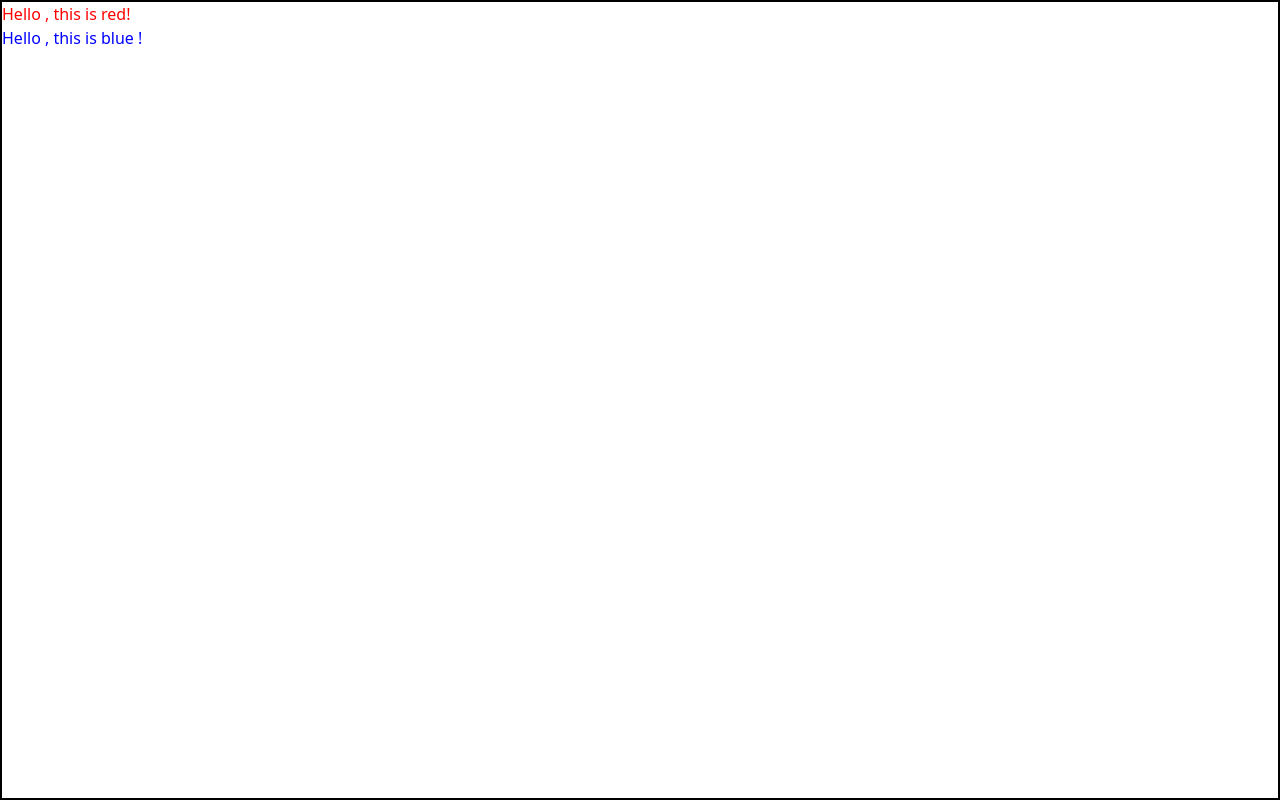
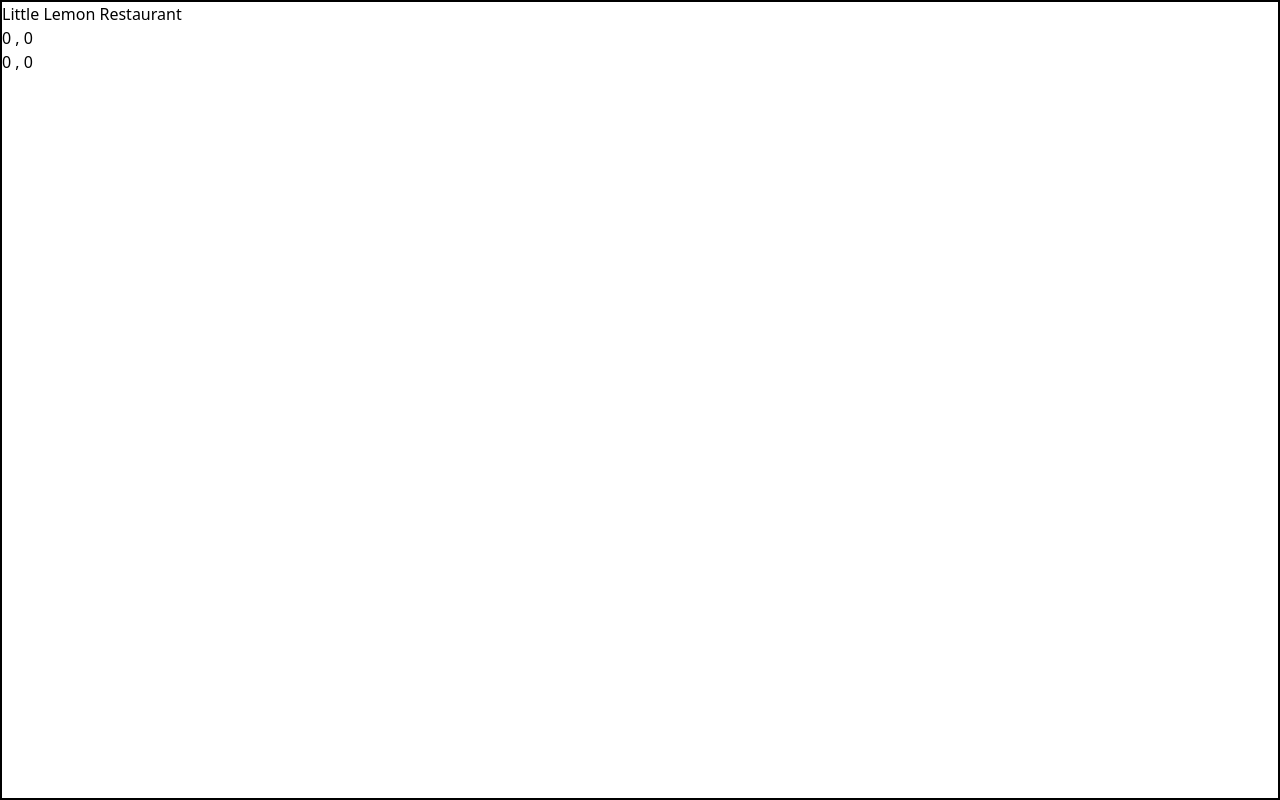
Before and after one commit to Rustemov02/Coursera---Advanced-React-Course, a React (Vite) app: page / in a window 1280 px wide. Built offline with nearby package versions, Linux system fonts and the light colour scheme.

Commit message:
use HOC for calculate cursor position

```diff
--- a/src/App.tsx
+++ b/src/App.tsx
@@ -13,6 +13,7 @@ import ManipulatingChildren from "./ManipulatingChildren";
 import { RadioOption } from "./components/Radio/Radio";
 import BuildRadioContainer from "./Exercises/BuildRadioGroupComponent";
 import HOCComponents from "./HOC";
+import HOCforCursorPosition from "./Exercises/HOCforCursorPosition";
 
 function App() {
   return (
@@ -28,7 +29,8 @@ function App() {
         {/* <GetPreviousDate /> */}
         {/* <ManipulatingChildren /> */}
         {/* <BuildRadioContainer /> */}
-        <HOCComponents />
+        {/* <HOCComponents /> */}
+        <HOCforCursorPosition />
       </ThemeProvider>
     </div>
   );
--- /dev/null
+++ b/src/Exercises/HOCforCursorPosition/index.tsx
@@ -0,0 +1,54 @@
+import { useEffect, useState } from "react";
+
+const withMousePosition = (WrappedComponent: any) => {
+  return (props: any) => {
+    const [mousePosition, setMousePosition] = useState({
+      x: 0,
+      y: 0,
+    });
+
+    useEffect(() => {
+      const handleMouseChange = (e: any) => {
+        setMousePosition({
+          x: e.clientX,
+          y: e.clientY,
+        });
+      };
+
+      window.addEventListener("mousemove", handleMouseChange);
+      return () => window.removeEventListener("mousemove", handleMouseChange);
+    }, []);
+    return <WrappedComponent {...props} mousePosition={mousePosition} />;
+  };
+};
+
+function PointMouseLogger({ mousePosition }: any) {
+  if (!mousePosition) return null;
+  return (
+    <p>
+      {mousePosition.x} , {mousePosition.y}
+    </p>
+  );
+}
+
+function PanelMouseLogger({ mousePosition }: any) {
+  if (!mousePosition) return null;
+  return (
+    <p>
+      {mousePosition.x} , {mousePosition.y}
+    </p>
+  );
+}
+
+const PanelMouseTracker = withMousePosition(PanelMouseLogger);
+const PointMouseTracker = withMousePosition(PointMouseLogger);
+
+export default function HOCforCursorPosition() {
+  return (
+    <div>
+      <header>Little Lemon Restaurant</header>
+      <PanelMouseTracker />
+      <PointMouseTracker />
+    </div>
+  );
+}
```
